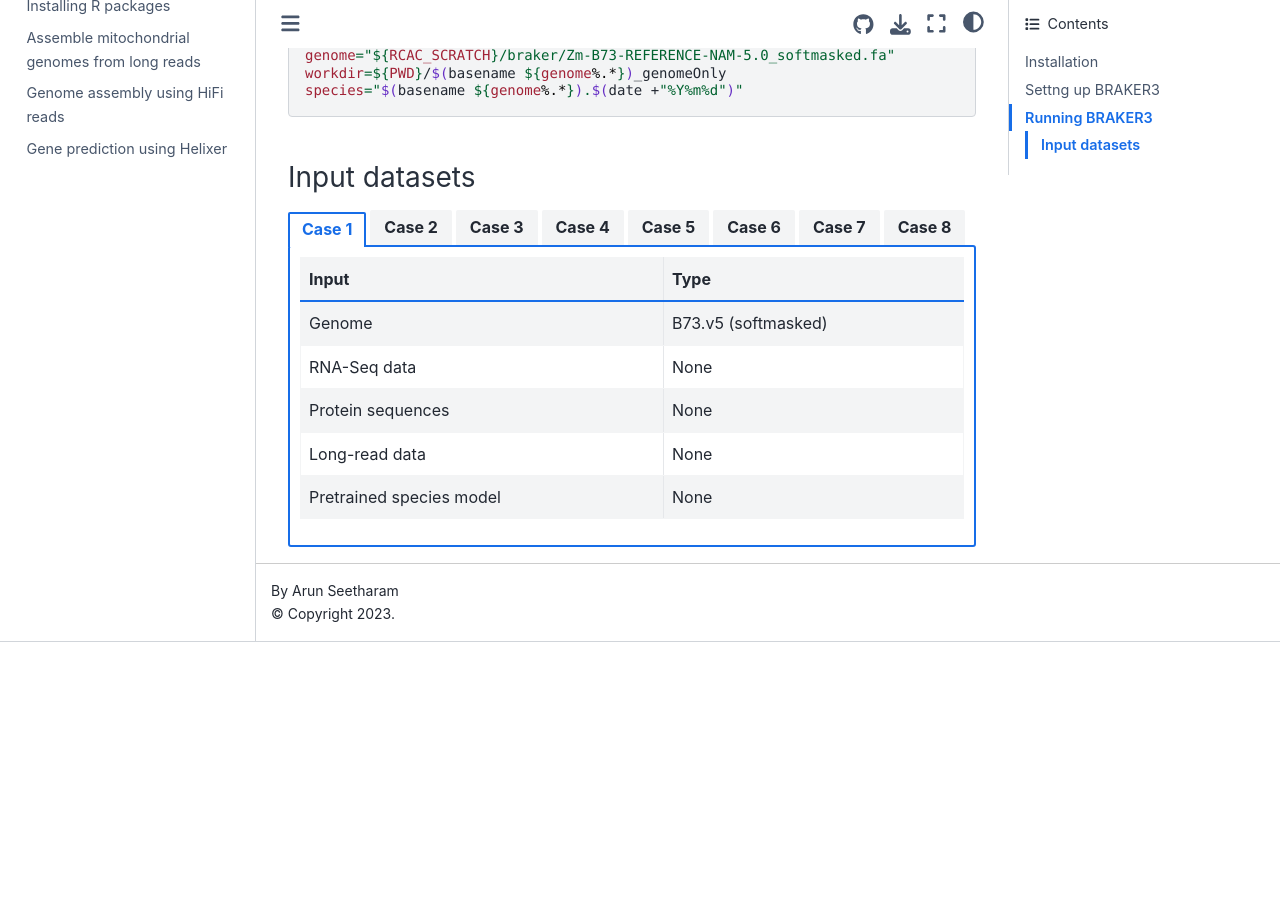
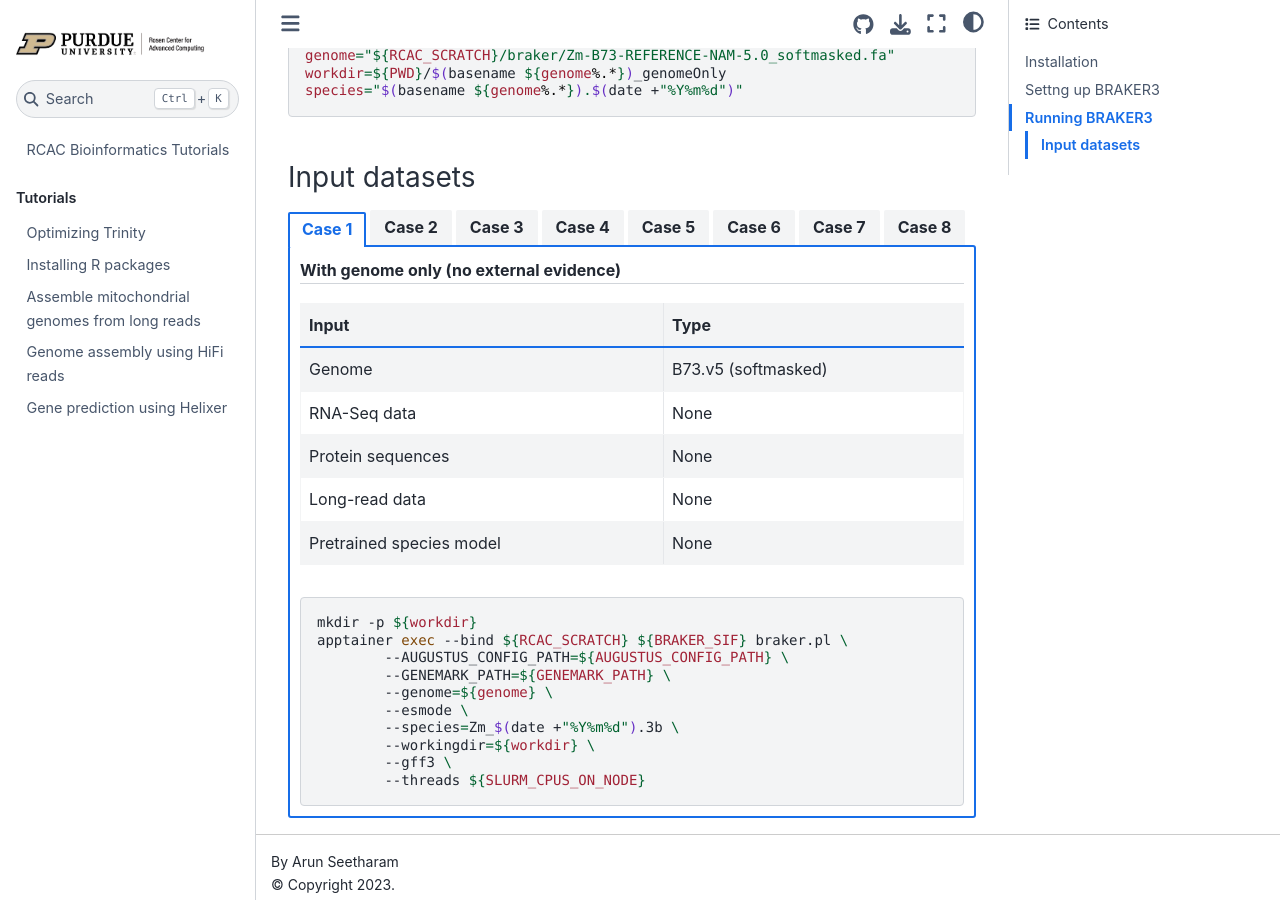
Before and after one commit to aseetharam/rcac-bioinformatics, a Jupyter Book: the page built from docs/braker.md, in a window 1280 px wide and 900 px high, scrolled down 1551 px. Built offline with Jupyter Book 1.0.4 settings and Sphinx 7.4.7 and the Sphinx Book theme 1.1.4, drawn with Linux system fonts in a browser that asks for light colours; before the commit the page ends 2193 px from its top, so only the background shows below that.

Commit message:
commit 8

````diff
--- a/docs/braker.md
+++ b/docs/braker.md
@@ -62,6 +62,8 @@ species="$(basename ${genome%.*}).$(date +"%Y%m%d")"
 
 :::{tab-item} Case 1
 
+#### With genome only (no external evidence)
+
 | Input                     | Type                            |
 |---------------------------|---------------------------------|
 | Genome                    | B73.v5 (softmasked)             |
@@ -70,10 +72,24 @@ species="$(basename ${genome%.*}).$(date +"%Y%m%d")"
 | Long-read data            | None                            |
 | Pretrained species model  | None                            |
 
+```bash
+mkdir -p ${workdir}
+apptainer exec --bind ${RCAC_SCRATCH} ${BRAKER_SIF} braker.pl \
+        --AUGUSTUS_CONFIG_PATH=${AUGUSTUS_CONFIG_PATH} \
+        --GENEMARK_PATH=${GENEMARK_PATH} \
+        --genome=${genome} \
+        --esmode \
+        --species=Zm_$(date +"%Y%m%d").3b \
+        --workingdir=${workdir} \
+        --gff3 \
+        --threads ${SLURM_CPUS_ON_NODE}
+```
 
 :::
 
 :::{tab-item} Case 2
+
+#### With RNA-Seq data (minimal evidence)
 
 | Input                     | Type                            |
 |---------------------------|---------------------------------|
@@ -87,6 +103,8 @@ species="$(basename ${genome%.*}).$(date +"%Y%m%d")"
 
 :::{tab-item} Case 3
 
+#### With RNA-Seq data (full evidence)
+
 | Input                     | Type                            |
 |---------------------------|---------------------------------|
 | Genome                    | B73.v5 (softmasked)             |
@@ -98,6 +116,8 @@ species="$(basename ${genome%.*}).$(date +"%Y%m%d")"
 :::
 
 :::{tab-item} Case 4
+
+#### With protein sequences
 
 | Input                     | Type                            |
 |---------------------------|---------------------------------|
@@ -112,6 +132,8 @@ species="$(basename ${genome%.*}).$(date +"%Y%m%d")"
 
 :::{tab-item} Case 5
 
+#### With RNA-Seq data and protein sequences
+
 | Input                     | Type                            |
 |---------------------------|---------------------------------|
 | Genome                    | B73.v5 (softmasked)             |
@@ -125,6 +147,8 @@ species="$(basename ${genome%.*}).$(date +"%Y%m%d")"
 
 :::{tab-item} Case 6
 
+#### With pretrained species model ("Maize")
+
 | Input                     | Type                            |
 |---------------------------|---------------------------------|
 | Genome                    | B73.v5 (softmasked)             |
@@ -136,6 +160,8 @@ species="$(basename ${genome%.*}).$(date +"%Y%m%d")"
 :::
 
 :::{tab-item} Case 7
+
+#### With Iso-Seq data and conserved protein sequences
 
 | Input                     | Type                            |
 |---------------------------|---------------------------------|
@@ -151,6 +177,8 @@ species="$(basename ${genome%.*}).$(date +"%Y%m%d")"
 
 :::{tab-item} Case 8
 
+#### With Iso-Seq data and RNA-Seq data
+
 | Input                     | Type                            |
 |---------------------------|---------------------------------|
 | Genome                    | B73.v5 (softmasked)             |
````
